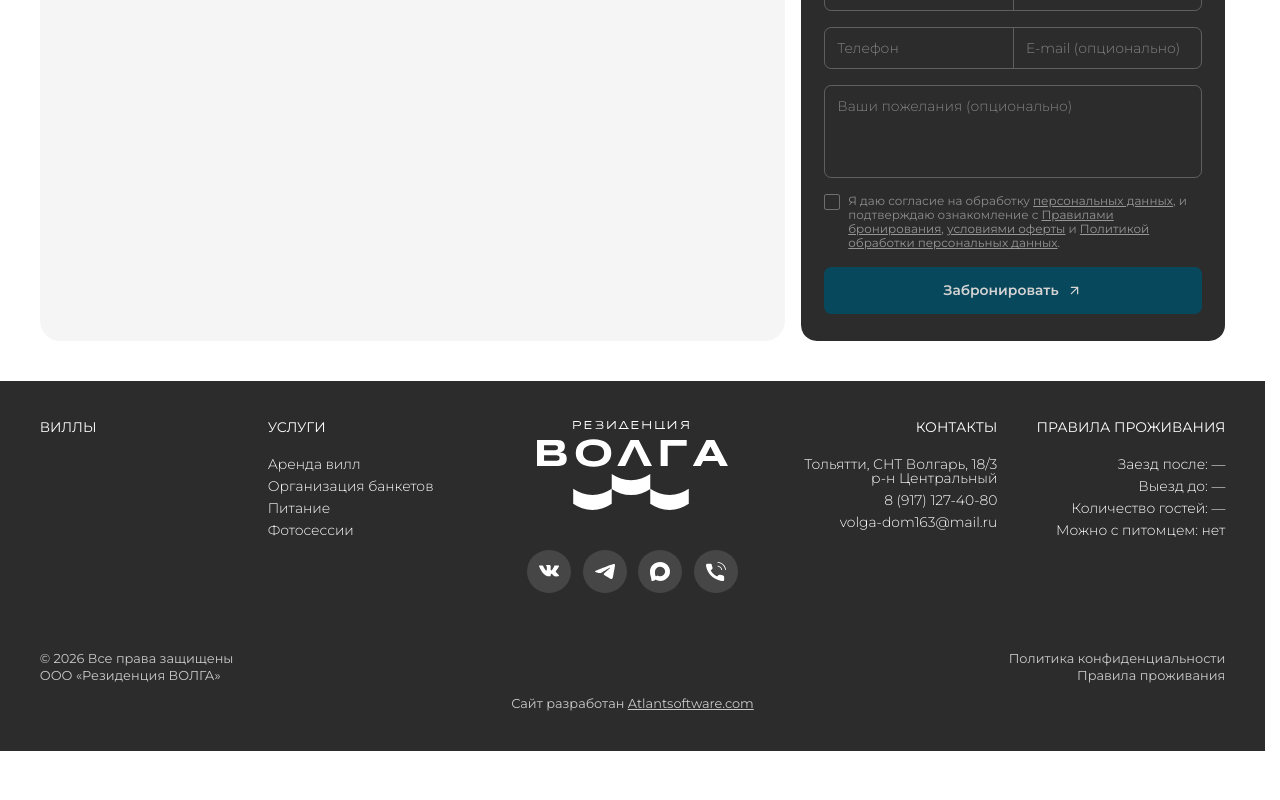
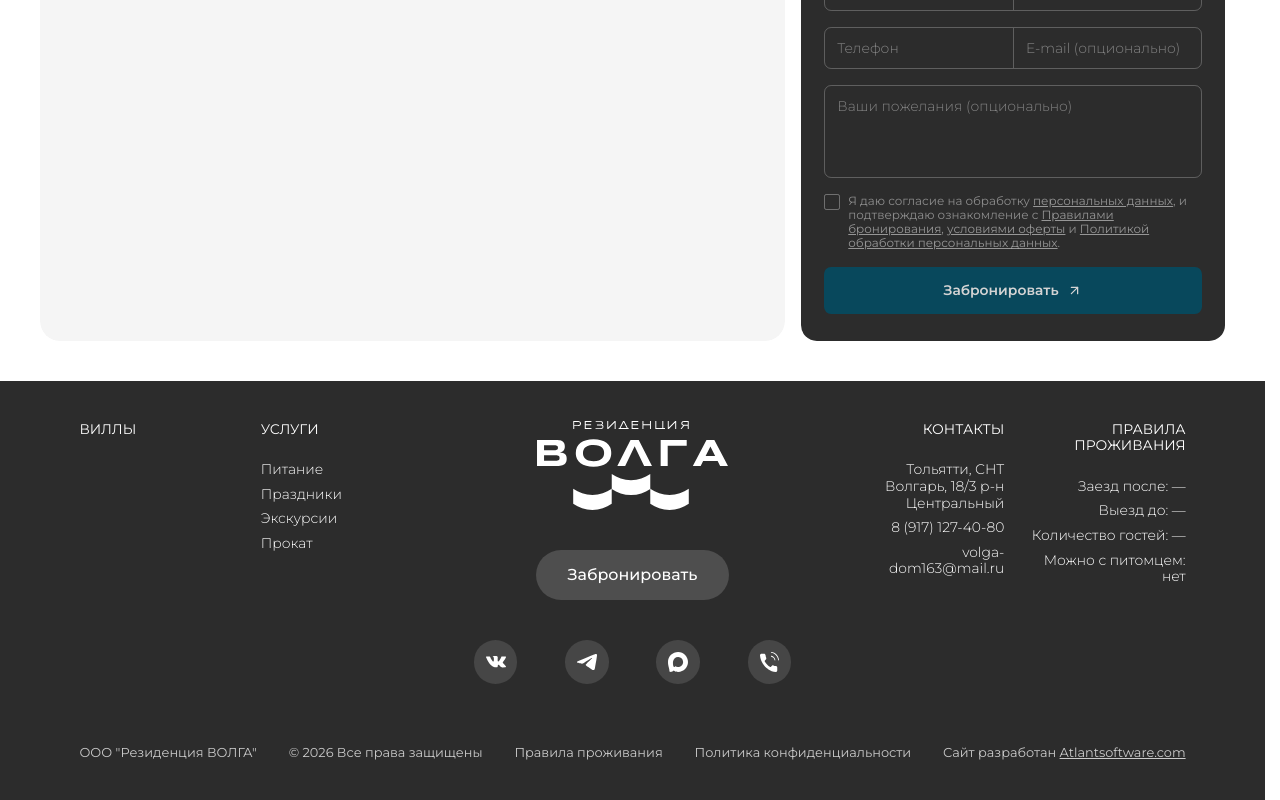
Before and after one commit to Alcon-dev/vlg, a Nuxt app: page / in a window 1280 px wide. Shown: the part 6103-6903 px from the top of the page. Before the commit the page ends 6854 px from the top, so only its background shows below. Built offline with nearby package versions, Linux system fonts and the light colour scheme; a web font is replaced by a local one.

Commit message:
edited footer

```diff
--- a/app/components/AppFooter.vue
+++ b/app/components/AppFooter.vue
@@ -33,10 +33,10 @@
         <nav :class="$style.column">
           <h3 :class="$style.columnTitle">Услуги</h3>
           <ul :class="$style.columnList">
-            <li><NuxtLink to="#">Аренда вилл</NuxtLink></li>
-            <li><NuxtLink to="#">Организация банкетов</NuxtLink></li>
-            <li><NuxtLink to="#">Питание</NuxtLink></li>
-            <li><NuxtLink to="#">Фотосессии</NuxtLink></li>
+            <li><NuxtLink to="#services">Питание</NuxtLink></li>
+            <li><NuxtLink to="#services">Праздники</NuxtLink></li>
+            <li><NuxtLink to="#services">Экскурсии</NuxtLink></li>
+            <li><NuxtLink to="#services">Прокат</NuxtLink></li>
           </ul>
         </nav>
         <div :class="$style.columnLogo">
@@ -106,15 +106,8 @@
       </div>
     </div>
     <div :class="$style.bottomSection">
-      <div :class="$style.bottomRow">
-        <div :class="$style.bottomLeft">
+      <span :class="$style.bottomItem">ООО "Резиденция ВОЛГА"</span>
       <span :class="$style.bottomItem">© 2026 Все права защищены</span>
-          <span :class="$style.bottomItem">ООО «Резиденция ВОЛГА»</span>
-        </div>
-        <div :class="$style.bottomRight">
-          <NuxtLink :class="$style.bottomLink" to="#">
-            Политика конфиденциальности
-          </NuxtLink>
       <a
         :class="$style.bottomLink"
         href="#faq"
@@ -122,8 +115,9 @@
       >
         Правила проживания
       </a>
-        </div>
-      </div>
+      <NuxtLink :class="$style.bottomLink" to="#">
+        Политика конфиденциальности
+      </NuxtLink>
       <span :class="$style.bottomDev">
         Сайт разработан
         <a
@@ -211,7 +205,7 @@ export default {
 }
 
 .topSection {
-  padding: 2.5rem;
+  padding: 2.5rem 5rem;
   margin: 0 auto;
   @include mobile {
     padding: 2.5rem 1rem;
@@ -269,8 +263,9 @@ export default {
 }
 
 .columnTitle {
-  font-size: 1.25rem;
+  font-size: 1rem;
   font-weight: 600;
+  line-height: 120%;
   margin: 0;
   @include tablet {
     font-size: 0.875rem;
@@ -316,6 +311,7 @@ export default {
   gap: 0.5rem;
   font-size: 0.875rem;
   font-weight: 300;
+  line-height: 120%;
 
   a {
     color: $text-white;
@@ -359,20 +355,23 @@ export default {
 }
 
 .mobileBookBtn {
-  display: none;
-  @include mobile {
-    display: inline-block;
-    padding: 0.75rem 1.5rem;
-    background: rgba(255, 255, 255, 0.12);
+  display: inline-flex;
+  align-items: center;
+  justify-content: center;
+  padding: 1rem 2rem;
+  background: rgba(255, 255, 255, 0.16);
   color: $text-white;
-    font-size: 0.9375rem;
+  font-size: 1rem;
   font-weight: 500;
   text-decoration: none;
+  line-height: 120%;
   border-radius: 2rem;
   transition: background 0.2s;
   &:hover {
     background: rgba(255, 255, 255, 0.2);
   }
+  @include mobile {
+    display: inline-block;
   }
 }
 
@@ -397,7 +396,7 @@ export default {
   display: flex;
   align-items: center;
   justify-content: center;
-  gap: 0.75rem;
+  gap: 3rem;
 }
 
 .socialLink {
@@ -441,49 +440,23 @@ export default {
 
 .bottomSection {
   display: flex;
-  flex-direction: column;
+  align-items: center;
+  justify-content: space-between;
   gap: 1rem;
-  padding: 1.25rem 2.5rem 2.5rem 2.5rem;
+  padding: 1.5rem 5rem 2.5rem 5rem;
   margin: 0 auto;
   font-size: 0.8125rem;
   color: rgba(255, 255, 255, 0.75);
   max-width: 100%;
   @include mobile {
+    flex-direction: column;
     padding: 1rem 1rem 1.5rem;
   }
 }
 
-.bottomRow {
-  display: flex;
-  justify-content: space-between;
-  align-items: flex-start;
-  width: 100%;
-}
-
-.bottomLeft {
-  display: flex;
-  flex-direction: column;
-  align-items: flex-start;
-  gap: 0.25rem;
-  @include mobile {
-    gap: 0.5rem;
-  }
-}
-
-.bottomRight {
-  display: flex;
-  flex-direction: column;
-  align-items: flex-end;
-  gap: 0.25rem;
-  @include mobile {
-    gap: 0.5rem;
-  }
-}
-
 .bottomDev {
-  display: block;
-  text-align: center;
-  width: 100%;
+  display: inline;
+  text-align: right;
   @include mobile {
     font-size: 0.625rem;
     color: rgba(255, 255, 255, 0.6);
@@ -492,14 +465,8 @@ export default {
 
 .bottomItem {
   white-space: nowrap;
-  &:last-child {
-    text-align: right;
-  }
   @include mobile {
     font-size: 0.625rem;
-    &:last-child {
-      text-align: left;
-    }
   }
 }
 
@@ -513,8 +480,7 @@ export default {
   }
   @include mobile {
     font-size: 0.625rem;
-
-    text-align: right;
+    text-align: center;
   }
 }
 
```
Lines whose indentation alone changed are shown as unchanged.
